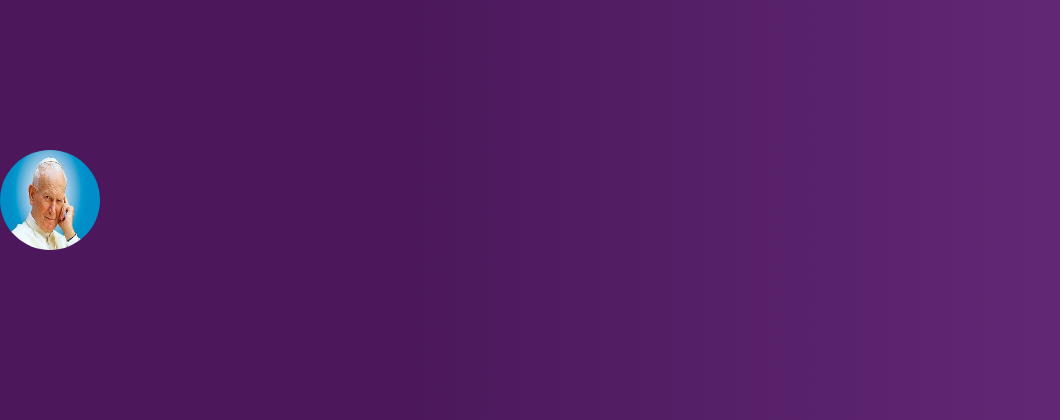
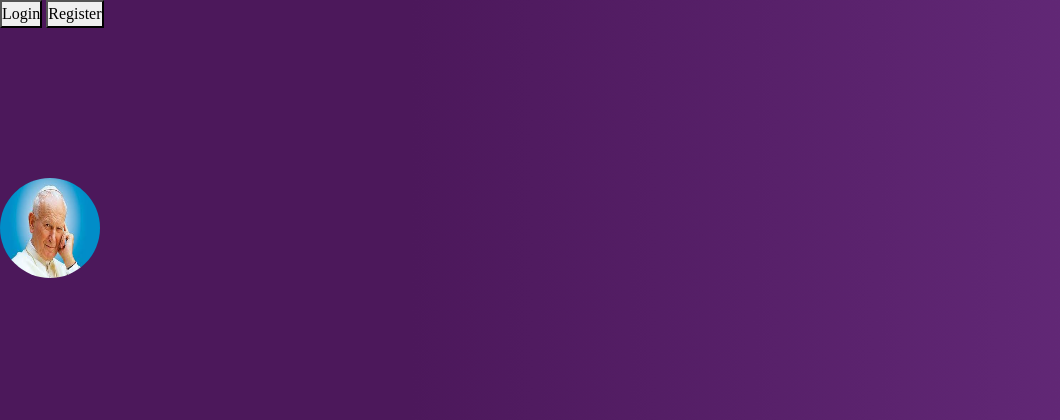
Before and after one commit to Uncle-Moris/MyBlog, a Django app: page / in a window 1280 px wide. Shown: the part 70-490 px from the top of the page, without its empty margins (0-1060 px from the left). Run offline with Django 4.2, Linux system fonts and the light colour scheme; some libraries are stand-ins or nearby versions.

Commit message:
login - register buttons

```diff
--- a/my_blog/main/templates/home.html
+++ b/my_blog/main/templates/home.html
@@ -39,6 +39,10 @@
             </li>
         </ul>
     </nav>
+    <div class="reg">
+        <button class="login-btn"><a href="/login/"></a>Login</button>
+        <button class="register-btn" ><a href="/register/"></a>Register</button>
+    </div>
     <main class="content">
         {% block content %}
         {% endblock %}
```
Also changed, not shown: my_blog/main/static/main/sass/style.css (+9 -0 lines).
